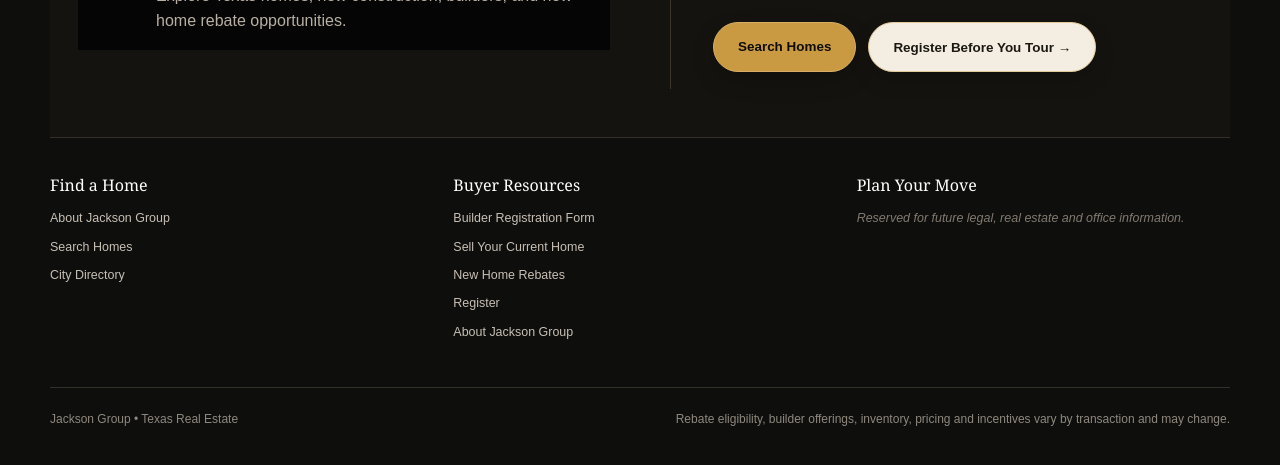
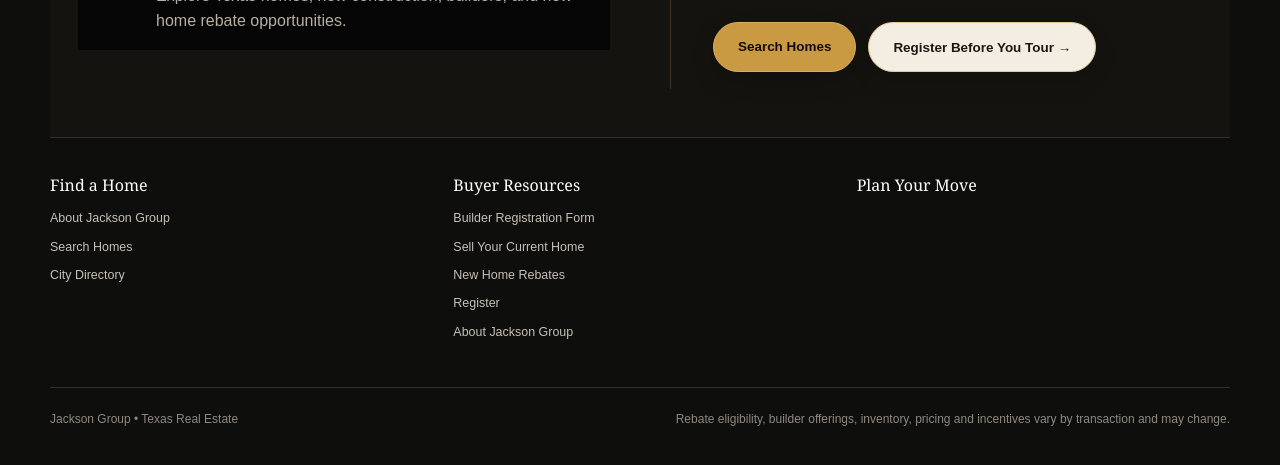
Before and after one commit to ryan-nicole/jackson-group-luxury-new-homes, a plain HTML site: page rebates/index.html in a window 1280 px wide. Shown: the part 1991-2456 px from the top of the page. Drawn offline with Linux system fonts and the light colour scheme.

Commit message:
Finish footer and directory naming consistency

```diff
--- a/rebates/index.html
+++ b/rebates/index.html
@@ -97,7 +97,7 @@
 </main>
 <footer class="site-footer friendly-footer">
 <div class="container footer-top"><div class="footer-brand friendly-brand"><img src="../assets/jackson-group-logo.jpg" alt="Jackson Group logo"><div><strong>Jackson Group</strong><p>Backed by more than 30 years of real estate experience. Explore Texas homes, new construction, builders, and new home rebate opportunities.</p></div></div><div class="footer-start"><h3>Ready to Start?</h3><p>Search homes now, or register before your first builder visit.</p><div class="footer-start-actions"><a class="button gold" href="../homes/index.html">Search Homes</a><a class="footer-register-link" href="../register/index.html">Register Before You Tour →</a></div></div></div>
-<div class="container footer-links-grid"><div><h3>Find a Home</h3><a href="../about/index.html">About Jackson Group</a><a href="../homes/index.html">Search Homes</a><a href="../builders/index.html">City Directory</a></div><div><h3>Buyer Resources</h3><a href="../register/index.html">Builder Registration Form</a><a href="../sell/index.html">Sell Your Current Home</a><a href="../rebates/index.html">New Home Rebates</a><a href="../how-it-works/index.html">Register</a><a href="../about/index.html">About Jackson Group</a></div><div><h3>Plan Your Move</h3><p class="footer-placeholder">Reserved for future legal, real estate and office information.</p></div></div><div class="container footer-bottom"><span>Jackson Group • Texas Real Estate</span><span>Rebate eligibility, builder offerings, inventory, pricing and incentives vary by transaction and may change.</span></div></footer>
+<div class="container footer-links-grid"><div><h3>Find a Home</h3><a href="../about/index.html">About Jackson Group</a><a href="../homes/index.html">Search Homes</a><a href="../builders/index.html">City Directory</a></div><div><h3>Buyer Resources</h3><a href="../register/index.html">Builder Registration Form</a><a href="../sell/index.html">Sell Your Current Home</a><a href="../rebates/index.html">New Home Rebates</a><a href="../how-it-works/index.html">Register</a><a href="../about/index.html">About Jackson Group</a></div><div><h3>Plan Your Move</h3><div class="footer-plan-blank" aria-label="Reserved for future information"></div></div></div><div class="container footer-bottom"><span>Jackson Group • Texas Real Estate</span><span>Rebate eligibility, builder offerings, inventory, pricing and incentives vary by transaction and may change.</span></div></footer>
 
   <script src="rebates.js"></script>
 <script src="../rebate-calculator-shared.js"></script>
```
